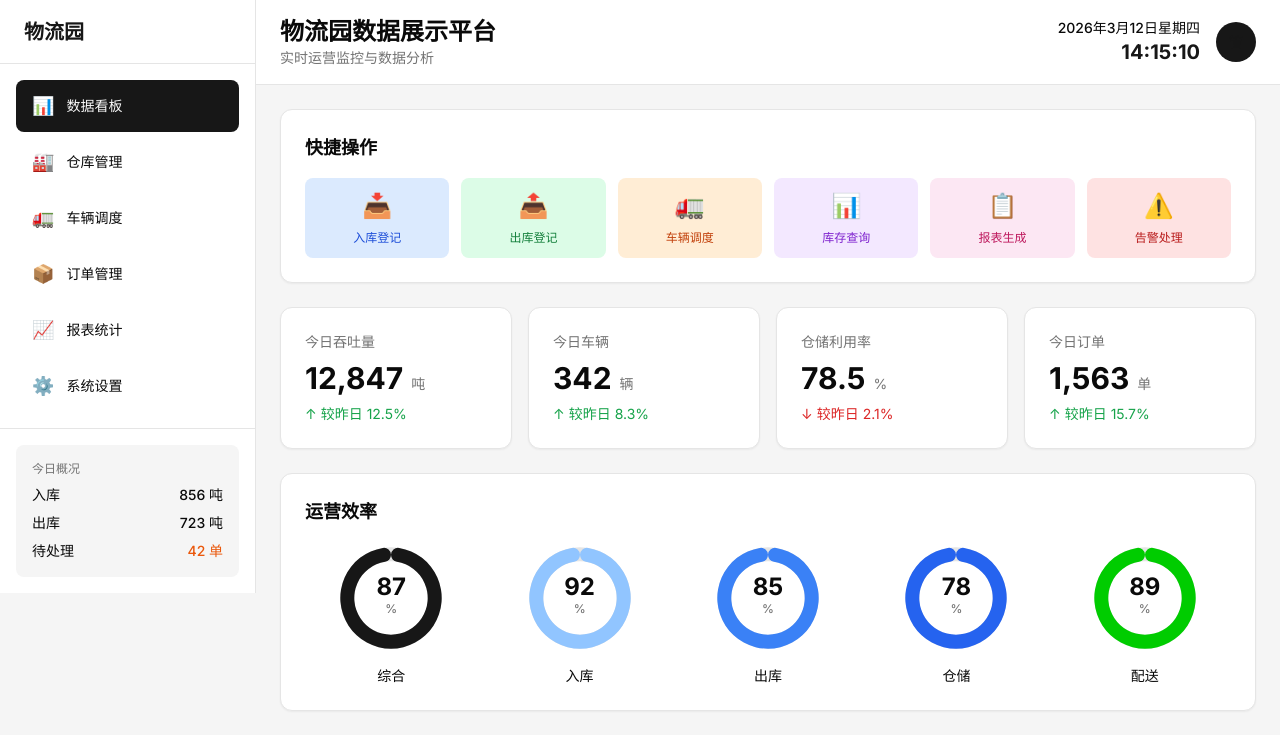
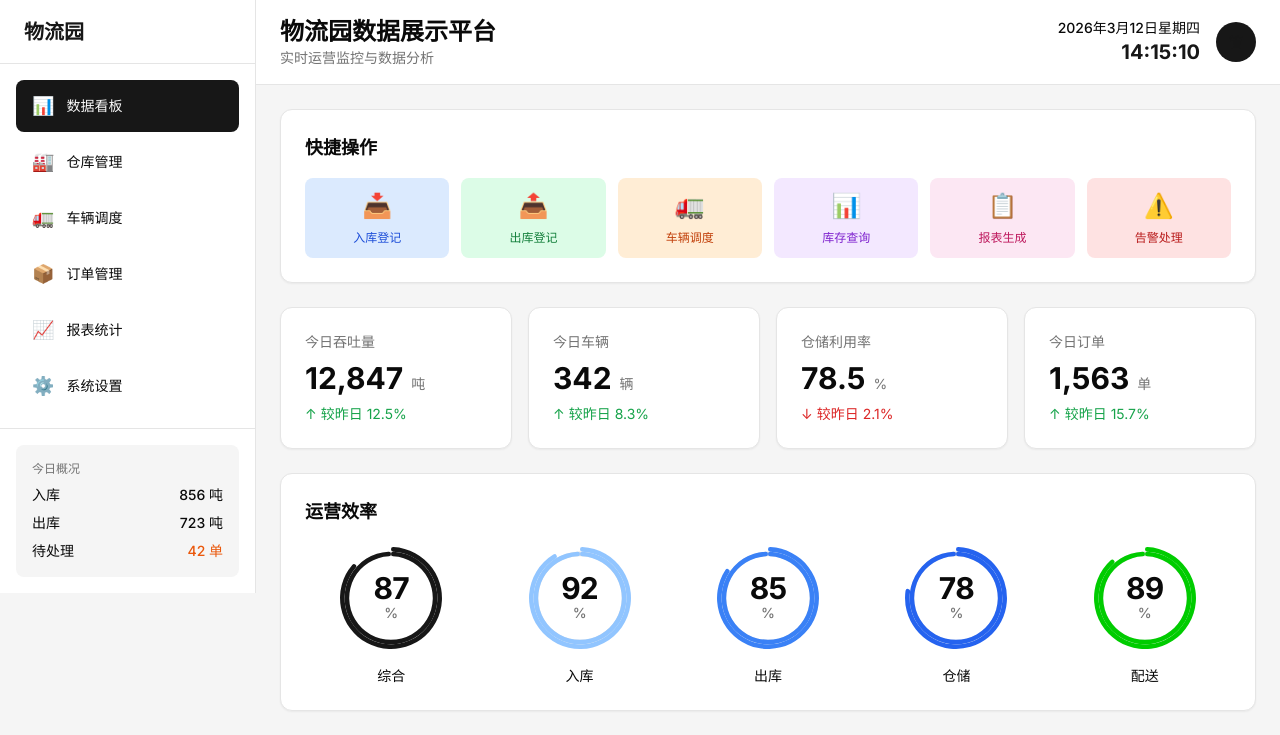
Before and after one commit to yyyxuu/ai-frontend-projects, a React (Vite) app in the folder logistics-park/: page / in a window 1280 px wide. Shown: the top 735 px of the page. Built offline with nearby package versions, Linux system fonts and the light colour scheme.

Commit message:
💫 ui: 优化环形百分比进度条显示效果

```diff
--- a/logistics-park/src/components/EfficiencyPanel.jsx
+++ b/logistics-park/src/components/EfficiencyPanel.jsx
@@ -2,32 +2,45 @@ import { RadialBarChart, RadialBar, ResponsiveContainer } from 'recharts';
 import { efficiencyData } from '../data/mockData';
 
 function EfficiencyGauge({ value, label, color }) {
-  const data = [{ value, fill: color }];
+  const data = [{ name: label, uv: value, pv: 100, fill: color }];
 
   return (
     <div className="flex flex-col items-center">
       <div className="w-28 h-28 relative">
         <ResponsiveContainer width="100%" height="100%">
           <RadialBarChart
-            innerRadius="70%"
+            cx="50%"
+            cy="50%"
+            innerRadius="80%"
             outerRadius="100%"
-            barSize={14}
+            barSize={16}
             data={data}
             startAngle={90}
             endAngle={-270}
           >
+            {/* Background track - full circle */}
             <RadialBar
               background={{ fill: 'oklch(0.92 0 0)' }}
-              dataKey="value"
+              dataKey="pv"
               cornerRadius={10}
+              startAngle={90}
+              endAngle={-270}
+            />
+            {/* Actual value bar - percentage based */}
+            <RadialBar
+              dataKey="uv"
+              fill={color}
+              cornerRadius={10}
+              startAngle={90}
+              endAngle={-270}
             />
           </RadialBarChart>
         </ResponsiveContainer>
-        {/* Centered percentage text */}
+        {/* Perfectly centered text */}
         <div className="absolute inset-0 flex items-center justify-center">
-          <div className="text-center -mt-1">
-            <div className="text-2xl font-bold text-foreground leading-none">{value}</div>
-            <div className="text-xs text-muted-foreground font-medium mt-0.5">%</div>
+          <div className="text-center">
+            <div className="text-3xl font-bold text-foreground leading-none tracking-tight">{value}</div>
+            <div className="text-sm text-muted-foreground font-medium">%</div>
           </div>
         </div>
       </div>
```
